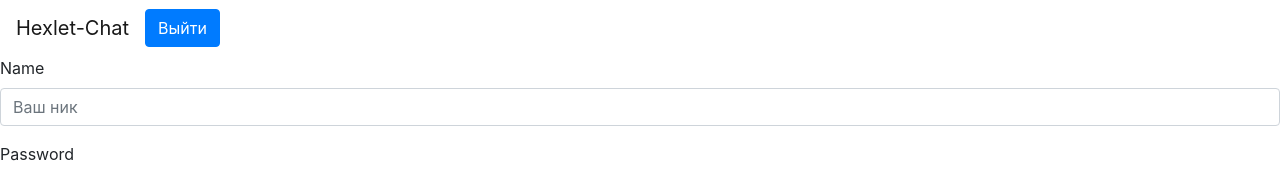
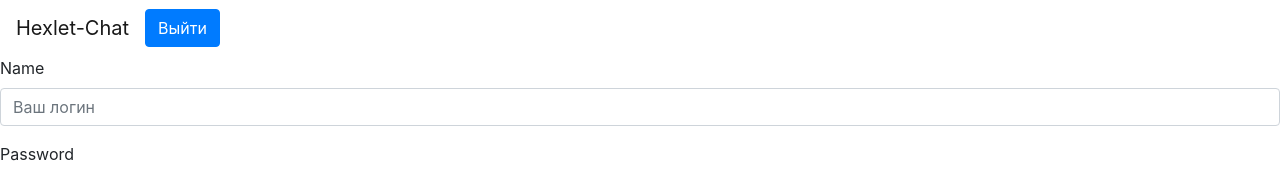
Before and after one commit to Kassy-8/frontend-project-lvl4, a React app: page /login in a window 1280 px wide. Shown: the top 172 px of the page. Built offline with nearby package versions, Linux system fonts and the light colour scheme; the HTML template or start-up script is replaced by a standard one.

Commit message:
add authentication and right validation

```diff
--- a/package.json
+++ b/package.json
@@ -21,6 +21,7 @@
   "license": "ISC",
   "homepage": "",
   "dependencies": {
+    "axios": "^0.21.1",
     "bootstrap": "^4.6.0",
     "core-js": "^3.12.1",
     "debug": "^4.3.1",
--- /dev/null
+++ b/src/Chat.jsx
@@ -0,0 +1,26 @@
+import React, { useEffect } from 'react';
+// import axios from 'axios';
+import { useHistory } from 'react-router-dom';
+
+const checkUserAuth = () => {
+  const userId = JSON.parse(localStorage.getItem('userId'));
+  return (userId && userId.token);
+};
+
+const Chat = () => {
+  console.log('in Chat');
+
+  const history = useHistory();
+
+  useEffect(() => {
+    if (!checkUserAuth) {
+      history.replace({ pathname: '/login' });
+    }
+  }, []);
+
+  return (
+    <span>Chat</span>
+  );
+};
+
+export default Chat;
--- a/src/LoginPage.jsx
+++ b/src/LoginPage.jsx
@@ -1,40 +1,72 @@
-import React from 'react';
+import React, { useState } from 'react';
 import * as yup from 'yup';
+import axios from 'axios';
 import { useFormik } from 'formik';
+import { useLocation, useHistory } from 'react-router-dom';
 import { Form, Button } from 'react-bootstrap';
+import useAuth from './useAuth.jsx';
+
+const apiPath = '/api/v1';
+const routes = {
+  loginPath: () => [apiPath, 'login'].join('/'),
+  usersPath: () => [apiPath, 'data'].join('/'),
+};
 
 const LoginPage = () => {
+  const [authFailed, setAuthFailed] = useState(false);
+  const history = useHistory();
+  const location = useLocation();
+  const auth = useAuth();
+
+  const logInUser = async (values) => {
+    const { username, password } = values;
+    try {
+      const response = await axios.post(routes.loginPath(), { username, password });
+      // console.log('data from server', response.data);
+      const tokenString = JSON.stringify(response.data);
+      localStorage.setItem('userId', tokenString);
+      auth.logIn();
+      const { from } = location.state || { from: { pathname: '/' } };
+      history.replace(from);
+    } catch (error) {
+      if (error.isAxiosError && error.response.status === 401) {
+        setAuthFailed(true);
+        // select input with username
+        return;
+      }
+      console.log(error);
+      throw error;
+    }
+  };
   const formik = useFormik({
     initialValues: {
-      userName: '',
+      username: '',
       password: '',
     },
     validationSchema: yup.object({
-      userName: yup.string().required('Required'),
+      username: yup.string().required('Required'),
       password: yup.string().required('Required'),
     }),
-    onSubmit: (values) => {
-      console.log(`Submit ${values}`);
-    },
+    onSubmit: logInUser,
   });
 
   return (
     <Form onSubmit={formik.handleSubmit}>
-      <Form.Group controlId="userName">
+      <Form.Group controlId="username">
         <Form.Label>Name</Form.Label>
         <Form.Control
-          name="userName"
+          name="username"
           type="name"
-          placeholder="Ваш ник"
-          value={formik.values.userName}
+          placeholder="Ваш логин"
+          value={formik.values.username}
           onChange={formik.handleChange}
           onBlur={formik.handleBlur}
-          isInvalid={formik.touched.userName && formik.errors.userName}
+          isInvalid={(formik.touched.username && formik.errors.username) || (authFailed === true)}
         />
         <Form.Control.Feedback
           type="invalid"
         >
-          {formik.errors.userName}
+          {formik.errors.username}
         </Form.Control.Feedback>
       </Form.Group>
       <Form.Group controlId="password">
@@ -46,7 +78,7 @@ const LoginPage = () => {
           value={formik.values.password}
           onChange={formik.handleChange}
           onBlur={formik.handleBlur}
-          isInvalid={formik.touched.userName && formik.errors.userName}
+          isInvalid={(formik.touched.password && formik.errors.password) || (authFailed === true)}
         />
         <Form.Control.Feedback
           type="invalid"
@@ -54,7 +86,14 @@ const LoginPage = () => {
           {formik.errors.password}
         </Form.Control.Feedback>
       </Form.Group>
-      <Button variant="outline-primary" type="submit">
+      {(authFailed)
+        ? (
+          <Form.Text className="text-danger m-2">
+            Неверные имя пользователя или пароль.
+          </Form.Text>
+        )
+        : null}
+      <Button variant="outline-primary" type="submit" disabled={formik.isSubmitting}>
         Войти
       </Button>
     </Form>
--- a/src/Router.jsx
+++ b/src/Router.jsx
@@ -10,6 +10,7 @@ import { Button, Navbar } from 'react-bootstrap';
 import AuthProvider from './AuthProvider.jsx';
 import useAuth from './useAuth.jsx';
 import LoginPage from './LoginPage.jsx';
+import Chat from './Chat.jsx';
 
 const PrivateRoute = ({ children, path }) => {
   const auth = useAuth();
@@ -34,13 +35,13 @@ const NoMatchPage = () => (
   </div>
 );
 
-const Chat = () => (
-  <div>
-    <span>
-      The Chat will be there soon
-    </span>
-  </div>
-);
+// const Chat = () => (
+//   <div>
+//     <span>
+//       The Chat will be there soon
+//     </span>
+//   </div>
+// );
 
 const AppRouter = () => (
   <AuthProvider>
```
Also changed, not shown: 1 other file (tests, documents, lock files or other folders).
